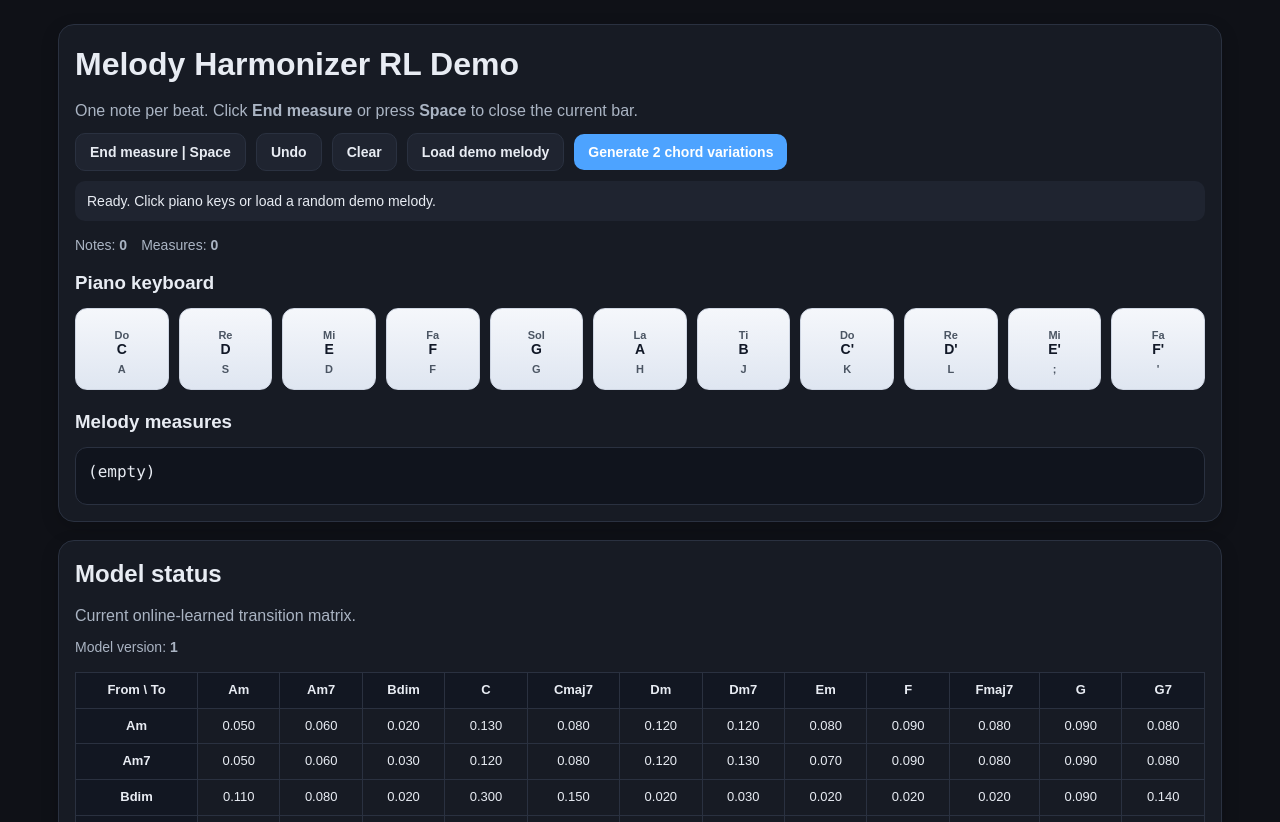
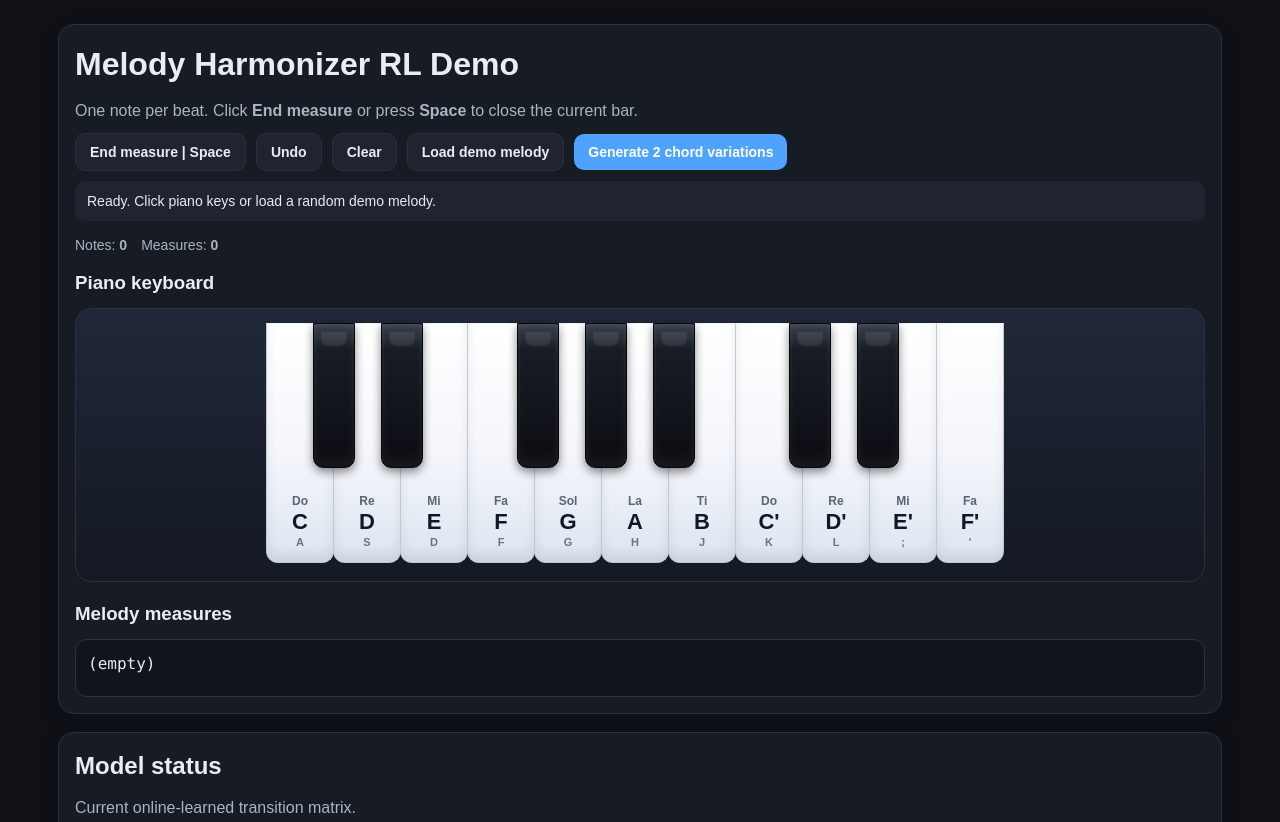
Before and after one commit to haoyunyang777/render_melody_service, a Flask app: page / in a window 1280 px wide. Shown: the top 822 px of the page. Run offline with Flask 3, Linux system fonts and the light colour scheme; some libraries are stand-ins or nearby versions.

Commit message:
Add files via upload

```diff
--- a/static/app.js
+++ b/static/app.js
@@ -58,6 +58,16 @@ const DEMO_MELODIES = [
     title: 'Greensleeves',
     measures: [['E','G','A','B'], ['C_HIGH','B','A','G'], ['E','F','G','A'], ['B','A','G','E']]
   }
+];
+
+const BLACK_KEY_VISUALS = [
+  { afterWhiteIndex: 0, label: 'C#' },
+  { afterWhiteIndex: 1, label: 'D#' },
+  { afterWhiteIndex: 3, label: 'F#' },
+  { afterWhiteIndex: 4, label: 'G#' },
+  { afterWhiteIndex: 5, label: 'A#' },
+  { afterWhiteIndex: 7, label: "C#" },
+  { afterWhiteIndex: 8, label: "D#" }
 ];
 
 let measures = [];
@@ -236,18 +246,40 @@ function undoLast() {
 }
 
 function buildPiano() {
+  pianoEl.innerHTML = '';
+
+  const whiteKeysWrap = document.createElement('div');
+  whiteKeysWrap.className = 'white-keys';
+
   noteButtons.forEach(({ label, note, key, solfege }) => {
     const btn = document.createElement('button');
-    btn.className = 'piano-key';
+    btn.className = 'white-key';
     btn.dataset.note = note;
     btn.innerHTML = `
-      <small>${solfege}</small>
-      <span>${label}</span>
-      <small>${key}</small>
+      <div class="solfege">${solfege}</div>
+      <div class="note-label">${label}</div>
+      <div class="key-hint">${key}</div>
     `;
     btn.addEventListener('click', () => addNote(note));
-    pianoEl.appendChild(btn);
+    whiteKeysWrap.appendChild(btn);
   });
+
+  const blackKeysWrap = document.createElement('div');
+  blackKeysWrap.className = 'black-keys';
+
+  const whiteKeyWidth = 68;
+  const blackKeyWidth = 42;
+
+  BLACK_KEY_VISUALS.forEach(({ afterWhiteIndex }) => {
+    const black = document.createElement('div');
+    black.className = 'black-key';
+    const left = (afterWhiteIndex + 1) * whiteKeyWidth - blackKeyWidth / 2;
+    black.style.left = `${left}px`;
+    blackKeysWrap.appendChild(black);
+  });
+
+  pianoEl.appendChild(whiteKeysWrap);
+  pianoEl.appendChild(blackKeysWrap);
 }
 
 function renderVariation(targetId, variation) {
@@ -401,10 +433,21 @@ async function vote(which) {
       })
     });
 
-    const data = await res.json();
+    const rawText = await res.text();
+    let data = null;
+
+    try {
+      data = JSON.parse(rawText);
+    } catch (e) {
+      data = null;
+    }
 
     if (!res.ok) {
-      showFeedback(data.error || 'Vote failed.', 'error');
+      const msg =
+        (data && data.error) ||
+        rawText ||
+        `Vote failed with status ${res.status}`;
+      showFeedback(msg, 'error');
       return;
     }
 
@@ -418,7 +461,7 @@ async function vote(which) {
     );
   } catch (err) {
     console.error(err);
-    showFeedback('Vote failed due to network/server error.', 'error');
+    showFeedback(`Vote failed: ${err.message}`, 'error');
   } finally {
     voteABtn.disabled = false;
     voteBBtn.disabled = false;
--- a/templates/index.html
+++ b/templates/index.html
@@ -23,10 +23,7 @@
       --error-fg: #ffb8c0;
     }
 
-    * {
-      box-sizing: border-box;
-    }
-
+    * { box-sizing: border-box; }
     body {
       margin: 0;
       font-family: Arial, Helvetica, sans-serif;
@@ -34,25 +31,14 @@
       color: var(--text);
       line-height: 1.45;
     }
-
     .container {
       max-width: 1200px;
       margin: 0 auto;
       padding: 24px 18px 40px;
     }
-
-    h1, h2, h3 {
-      margin: 0 0 12px 0;
-    }
-
-    p {
-      margin: 0 0 10px 0;
-    }
-
-    .muted {
-      color: var(--muted);
-    }
-
+    h1, h2, h3 { margin: 0 0 12px 0; }
+    p { margin: 0 0 10px 0; }
+    .muted { color: var(--muted); }
     .panel {
       background: var(--panel);
       border: 1px solid var(--line);
@@ -61,17 +47,12 @@
       margin-bottom: 18px;
       box-shadow: 0 6px 18px rgba(0, 0, 0, 0.18);
     }
-
     .controls {
       display: flex;
       gap: 10px;
       align-items: center;
     }
-
-    .controls.wrap {
-      flex-wrap: wrap;
-    }
-
+    .controls.wrap { flex-wrap: wrap; }
     button {
       border: 0;
       border-radius: 10px;
@@ -81,36 +62,20 @@
       cursor: pointer;
       transition: transform 0.12s ease, opacity 0.12s ease, box-shadow 0.15s ease, background 0.15s ease;
     }
-
-    button:hover {
-      transform: translateY(-1px);
-    }
-
+    button:hover { transform: translateY(-1px); }
     button:disabled {
       opacity: 0.55;
       cursor: not-allowed;
       transform: none;
     }
-
-    button.primary {
-      background: var(--primary);
-      color: white;
-    }
-
-    button.primary:hover {
-      background: var(--primary-2);
-    }
-
+    button.primary { background: var(--primary); color: white; }
+    button.primary:hover { background: var(--primary-2); }
     button.secondary {
       background: var(--panel-2);
       color: var(--text);
       border: 1px solid var(--line);
     }
-
-    button.secondary:hover {
-      background: #283041;
-    }
-
+    button.secondary:hover { background: #283041; }
     .stats {
       display: flex;
       flex-wrap: wrap;
@@ -119,7 +84,6 @@
       color: var(--muted);
       font-size: 14px;
     }
-
     .mono-box {
       background: #10141d;
       border: 1px solid var(--line);
@@ -130,37 +94,105 @@
       word-break: break-word;
       min-height: 58px;
     }
-
-    .piano-grid {
-      display: grid;
-      grid-template-columns: repeat(auto-fit, minmax(88px, 1fr));
-      gap: 10px;
+    .piano-shell {
       margin-top: 12px;
+      background: linear-gradient(180deg, #202736, #141923);
+      border: 1px solid var(--line);
+      border-radius: 16px;
+      padding: 14px 14px 18px;
+      overflow-x: auto;
     }
-
-    .piano-key {
-      min-height: 82px;
-      background: linear-gradient(180deg, #f5f7fb, #dfe6f1);
+    .piano-stage {
+      position: relative;
+      width: 748px;
+      height: 240px;
+      margin: 0 auto;
+      user-select: none;
+    }
+    .white-keys {
+      position: absolute;
+      inset: 0;
+      display: flex;
+      align-items: stretch;
+      z-index: 1;
+    }
+    .white-key {
+      position: relative;
+      width: 68px;
+      height: 100%;
+      margin: 0;
+      padding: 0;
+      border-radius: 0 0 12px 12px;
+      border: 1px solid #bfc8d7;
+      border-top: 1px solid #eef3fb;
+      background: linear-gradient(180deg, #ffffff 0%, #f5f7fb 52%, #dde5f1 100%);
       color: #111827;
-      border: 1px solid #cfd6e3;
-      border-radius: 12px;
       display: flex;
       flex-direction: column;
-      justify-content: center;
+      justify-content: flex-end;
       align-items: center;
+      gap: 4px;
+      padding-bottom: 14px;
+      box-shadow:
+        inset 0 -8px 12px rgba(0, 0, 0, 0.08),
+        inset 0 1px 0 rgba(255, 255, 255, 0.9);
+      overflow: hidden;
     }
-
-    .piano-key small {
-      margin-top: 6px;
-      color: #4b5563;
+    .white-key + .white-key { margin-left: -1px; }
+    .white-key:hover {
+      background: linear-gradient(180deg, #ffffff 0%, #fdfdfd 40%, #ebf1fa 100%);
+    }
+    .white-key.active {
+      background: linear-gradient(180deg, #fff7cf 0%, #ffe9a1 55%, #ffd66c 100%);
+      box-shadow:
+        inset 0 -8px 12px rgba(0, 0, 0, 0.12),
+        0 0 0 3px rgba(255, 219, 77, 0.25);
+    }
+    .white-key .solfege {
+      font-size: 12px;
+      font-weight: 700;
+      color: #5b6475;
+      line-height: 1;
+    }
+    .white-key .note-label {
+      font-size: 22px;
+      font-weight: 800;
+      line-height: 1;
+    }
+    .white-key .key-hint {
       font-size: 11px;
+      color: #6b7280;
+      line-height: 1;
     }
-
-    .piano-key.active {
-      background: linear-gradient(180deg, #fff7cf, #ffe38f);
-      box-shadow: 0 0 0 3px rgba(255, 219, 77, 0.25);
+    .black-keys {
+      position: absolute;
+      inset: 0;
+      z-index: 2;
+      pointer-events: none;
     }
-
+    .black-key {
+      position: absolute;
+      top: 0;
+      width: 42px;
+      height: 145px;
+      border-radius: 0 0 10px 10px;
+      background: linear-gradient(180deg, #3a4150 0%, #181c24 18%, #0b0d12 100%);
+      border: 1px solid #05070a;
+      box-shadow:
+        inset 0 -10px 12px rgba(255, 255, 255, 0.04),
+        inset 0 2px 4px rgba(255, 255, 255, 0.07),
+        0 4px 10px rgba(0, 0, 0, 0.45);
+    }
+    .black-key::after {
+      content: "";
+      position: absolute;
+      left: 7px;
+      right: 7px;
+      top: 8px;
+      height: 14px;
+      border-radius: 0 0 8px 8px;
+      background: rgba(255, 255, 255, 0.08);
+    }
     .action-feedback {
       margin: 10px 0 14px 0;
       padding: 10px 12px;
@@ -170,54 +202,33 @@
       font-size: 14px;
       transition: all 0.2s ease;
     }
-
-    .action-feedback.info {
-      background: var(--panel-2);
-      color: var(--text);
-    }
-
-    .action-feedback.success {
-      background: var(--success-bg);
-      color: var(--success-fg);
-    }
-
-    .action-feedback.warn {
-      background: var(--warn-bg);
-      color: var(--warn-fg);
-    }
-
-    .action-feedback.error {
-      background: var(--error-bg);
-      color: var(--error-fg);
-    }
-
+    .action-feedback.info { background: var(--panel-2); color: var(--text); }
+    .action-feedback.success { background: var(--success-bg); color: var(--success-fg); }
+    .action-feedback.warn { background: var(--warn-bg); color: var(--warn-fg); }
+    .action-feedback.error { background: var(--error-bg); color: var(--error-fg); }
     .measure-flash {
       outline: 2px solid #7ee787;
       background: rgba(126, 231, 135, 0.10);
       border-radius: 8px;
       transition: all 0.18s ease;
     }
-
     .btn-flash {
       box-shadow: 0 0 0 3px rgba(126, 231, 135, 0.35);
       transform: translateY(-1px);
       transition: all 0.15s ease;
     }
-
     .comparison-grid {
       display: grid;
       grid-template-columns: 1fr 1fr;
       gap: 16px;
       margin-top: 14px;
     }
-
     .variation-card {
       background: #10141d;
       border: 1px solid var(--line);
       border-radius: 14px;
       padding: 14px;
     }
-
     .variation-head {
       display: flex;
       justify-content: space-between;
@@ -225,74 +236,57 @@
       gap: 10px;
       margin-bottom: 12px;
     }
-
     .variation-actions {
       display: flex;
       gap: 10px;
       flex-wrap: wrap;
       margin-bottom: 12px;
     }
-
     .chord-list {
       display: grid;
       gap: 10px;
     }
-
     .chord-cell {
       background: #171d29;
       border: 1px solid var(--line);
       border-radius: 12px;
       padding: 10px;
     }
-
     .measure-index {
       color: var(--muted);
       font-size: 12px;
       margin-bottom: 4px;
     }
-
     .chord-label {
       font-size: 18px;
       font-weight: 700;
       margin-bottom: 4px;
     }
-
     .tiny {
       font-size: 12px;
       color: var(--muted);
       margin-top: 2px;
     }
-
-    .hidden {
-      display: none;
-    }
-
-    .matrix-wrap {
-      overflow-x: auto;
-    }
-
+    .hidden { display: none; }
+    .matrix-wrap { overflow-x: auto; }
     .matrix-table {
       width: 100%;
       border-collapse: collapse;
       font-size: 13px;
       min-width: 760px;
     }
-
     .matrix-table th,
     .matrix-table td {
       border: 1px solid var(--line);
       padding: 8px 10px;
       text-align: center;
     }
-
-    .matrix-table th {
-      background: #121722;
+    .matrix-table th { background: #121722; }
+    @media (max-width: 900px) {
+      .comparison-grid { grid-template-columns: 1fr; }
     }
-
-    @media (max-width: 900px) {
-      .comparison-grid {
-        grid-template-columns: 1fr;
-      }
+    @media (max-width: 820px) {
+      .piano-stage { transform-origin: top left; }
     }
   </style>
 </head>
@@ -320,7 +314,9 @@
       </div>
 
       <h3>Piano keyboard</h3>
-      <div id="piano" class="piano-grid"></div>
+      <div class="piano-shell">
+        <div id="piano" class="piano-stage"></div>
+      </div>
 
       <h3 style="margin-top:18px;">Melody measures</h3>
       <div id="melodyMeasures" class="mono-box">(empty)</div>
```
